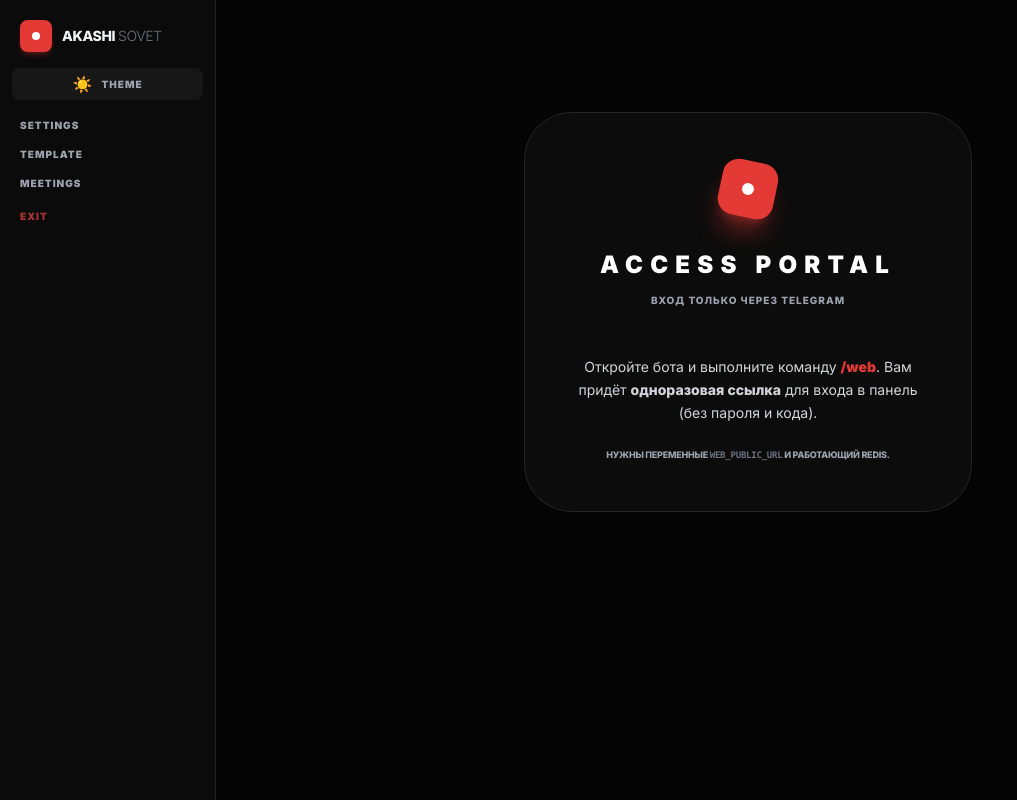
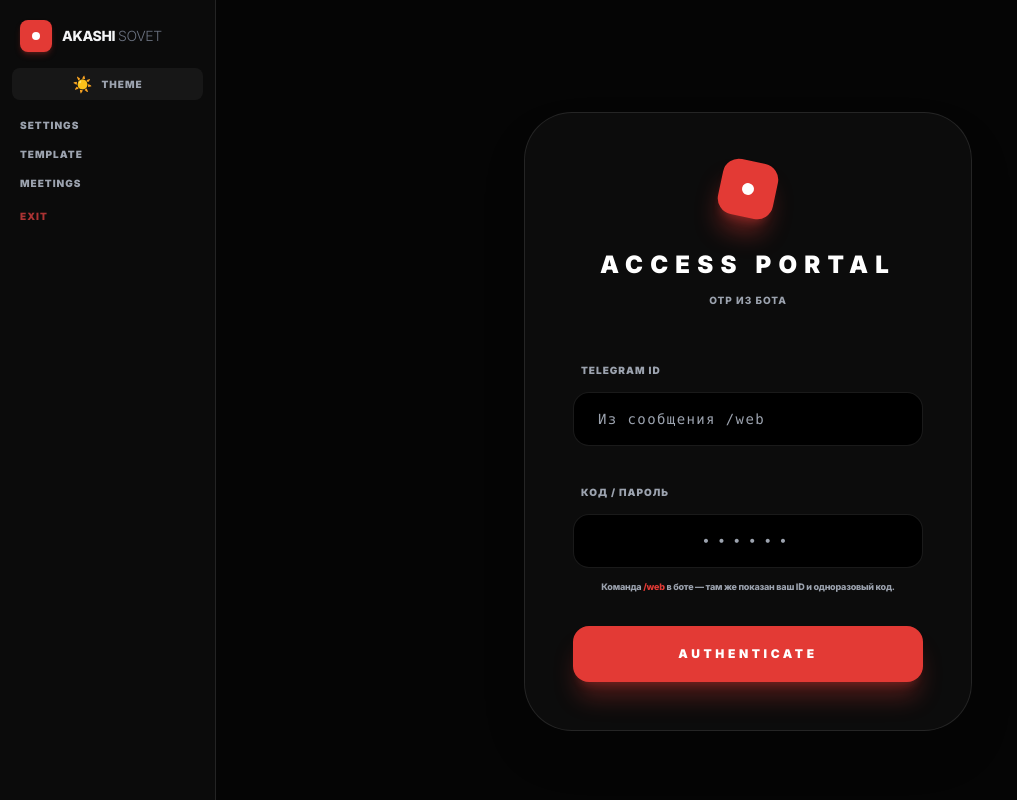
Before and after one commit to nurikw3/AkashiSovet, a FastAPI app: page /login in a window 1280 px wide. Shown: the whole page, without its empty margins (0-1017 px from the left). Run offline with FastAPI, Linux system fonts and the light colour scheme; parts of the project's set-up code (start-up, migrations or seed data) failed here and were passed over; some libraries are stand-ins or nearby versions.

Commit message:
refactor: возврат входа в панель по OTP + ID из /web
- Удалён web_auth и GET /auth (без Redis для логина)
- /web: generate_web_login_code, в сообщении Telegram ID и 6-значный код
- generate_web_login_code: upsert в users, чтобы запись существовала
- Восстановлены POST /login, форма, опциональный пароль в настройках

Co-authored-by: Cursor <cursoragent@cursor.com>

```diff
--- a/stdlib/services/__init__.py
+++ b/stdlib/services/__init__.py
@@ -4,12 +4,10 @@ from stdlib.services import application_service
 from stdlib.services import file_service
 from stdlib.services import meeting_service
 from stdlib.services import notification_service
-from stdlib.services import web_auth_service
 
 __all__ = [
     "application_service",
     "file_service",
     "meeting_service",
     "notification_service",
-    "web_auth_service",
 ]
--- a/stdlib/services/web_auth_service.py
+++ /dev/null
@@ -1,54 +0,0 @@
-"""Одноразовые ссылки для входа суперпользователя в веб-панель (Redis)."""
-
-from __future__ import annotations
-
-import secrets
-
-from bot.config import config
-from bot.logger import logger
-from stdlib.redis_client import redis_client
-
-_AUTH_PREFIX = "auth_token:"
-
-
-def _token_key(token: str) -> str:
-    return f"{_AUTH_PREFIX}{token}"
-
-
-async def mint_login_token(user_id: int) -> str | None:
-    """Создаёт одноразовый токен, TTL из конфига. Возвращает None, если Redis недоступен."""
-    r = redis_client
-    if r is None:
-        logger.warning("web auth: Redis unavailable, cannot mint token")
-        return None
-    raw = secrets.token_urlsafe(32)
-    ttl = max(60, int(config.WEB_AUTH_TOKEN_TTL_SECONDS))
-    ok = await r.set(_token_key(raw), str(user_id), ex=ttl)
-    if not ok:
-        return None
-    return raw
-
-
-async def consume_login_token(token: str | None) -> int | None:
-    """Забирает и удаляет токен (single-use). Возвращает user_id или None."""
-    if not token or not str(token).strip():
-        return None
-    raw = str(token).strip()
-    if len(raw) > 512:
-        return None
-    r = redis_client
-    if r is None:
-        return None
-    key = _token_key(raw)
-    try:
-        uid_s = await r.getdel(key)
-    except Exception:
-        uid_s = await r.get(key)
-        if uid_s:
-            await r.delete(key)
-    if not uid_s:
-        return None
-    try:
-        return int(uid_s)
-    except (TypeError, ValueError):
-        return None
--- a/web/main.py
+++ b/web/main.py
@@ -3,7 +3,7 @@ from contextlib import asynccontextmanager
 from pathlib import Path
 from types import SimpleNamespace
 
-from fastapi import FastAPI, Request, Form, Depends, HTTPException, Response, Query
+from fastapi import FastAPI, Request, Form, Depends, HTTPException, Response
 from fastapi.staticfiles import StaticFiles
 from pydantic import ValidationError
 from fastapi.templating import Jinja2Templates
@@ -13,13 +13,14 @@ from aiogram import Bot
 from io import BytesIO
 from urllib.parse import quote, urlencode
 from bot.logger import logger
+import bcrypt
 import stdlib.db as db
 import stdlib.keyboards as kb
 from stdlib.pdf import get_app_pdf_buffer, generate_pdf_filename
 from bot.config import config
 from stdlib import resources
 from stdlib.models import Application
-from stdlib.services import application_service, file_service, meeting_service, web_auth_service
+from stdlib.services import application_service, file_service, meeting_service
 from stdlib.services.notification_service import (
     notify_user_application_approved,
     notify_user_application_rework,
@@ -67,6 +68,14 @@ templates.env.filters["urlquote"] = lambda v: quote(str(v or ""), safe="")
 # --- AUTH HELPERS ---
 
 
+async def _get_hashed_password(user_id: int) -> str | None:
+    async with db._pool_conn() as conn:
+        row = await conn.fetchrow(
+            "SELECT hashed_password FROM users WHERE user_id = $1", user_id
+        )
+    return row["hashed_password"] if row else None
+
+
 async def get_admin(request: Request):
     admin_id = request.cookies.get("admin_session")
     if not admin_id or int(admin_id) not in config.SUPERUSER_IDS:
@@ -93,31 +102,48 @@ async def login_page(request: Request):
     )
 
 
-@app.get("/auth")
-async def auth_by_token(
-    token: str | None = Query(None),
+@app.post("/login", response_class=HTMLResponse)
+async def login_post(
+    request: Request,
+    tg_id: int = Form(...),
+    code: str = Form(...),
 ):
-    """Одноразовый вход по ссылке из бота (/web)."""
-    if not token:
-        return RedirectResponse(
-            url="/login?error=" + quote("Ссылка без токена"),
-            status_code=302,
+    if tg_id not in config.SUPERUSER_IDS:
+        return templates.TemplateResponse(
+            request=request,
+            name="login.html",
+            context={"error": "Пользователь не найден"},
         )
-    user_id = await web_auth_service.consume_login_token(token)
-    if user_id is None:
-        return RedirectResponse(
-            url="/login?error=" + quote("Ссылка недействительна или истекла"),
-            status_code=302,
-        )
-    if user_id not in config.SUPERUSER_IDS:
-        return RedirectResponse(
-            url="/login?error=" + quote("Доступ запрещён"),
-            status_code=302,
-        )
-    response = RedirectResponse(url="/", status_code=302)
+
+    hashed = await _get_hashed_password(tg_id)
+
+    if hashed:
+        if not bcrypt.checkpw(code.encode(), hashed.encode()):
+            otp_ok = await db.verify_web_login_code(user_id=tg_id, input_code=code)
+            if not otp_ok:
+                return templates.TemplateResponse(
+                    request=request,
+                    name="login.html",
+                    context={"error": "Неверный пароль или код"},
+                )
+    else:
+        otp_ok = await db.verify_web_login_code(user_id=tg_id, input_code=code)
+        if not otp_ok:
+            return templates.TemplateResponse(
+                request=request,
+                name="login.html",
+                context={
+                    "error": "Неверный код. Получите новый через /web в боте",
+                },
+            )
+
+    response = RedirectResponse(
+        url="/settings" if not hashed else "/",
+        status_code=302,
+    )
     response.set_cookie(
         key="admin_session",
-        value=str(user_id),
+        value=str(tg_id),
         httponly=True,
         samesite="lax",
         max_age=config.ADMIN_SESSION_MAX_AGE_SECONDS,
@@ -137,10 +163,35 @@ async def logout():
 
 @app.get("/settings", response_class=HTMLResponse)
 async def settings_page(request: Request, admin_id=Depends(get_admin)):
+    hashed = await _get_hashed_password(admin_id)
     return templates.TemplateResponse(
         request=request,
         name="settings.html",
-        context={"success": request.query_params.get("success")},
+        context={
+            "has_password": bool(hashed),
+            "success": request.query_params.get("success"),
+            "error": None,
+        },
+    )
+
+
+@app.post("/settings/password", response_class=HTMLResponse)
+async def set_password(
+    request: Request,
+    password: str = Form(...),
+    admin_id=Depends(get_admin),
+):
+    if len(password) < 8:
+        return HTMLResponse(
+            '<p class="text-akashi-red text-[10px] font-black text-center uppercase tracking-widest">'
+            "⚠ Минимум 8 символов</p>"
+        )
+
+    await db.update_user_password(admin_id, password)
+    logger.info("Password updated for admin {}", admin_id)
+    return HTMLResponse(
+        '<p class="text-green-500 text-[10px] font-black text-center uppercase tracking-widest">'
+        "✓ Пароль сохранён — используйте его при следующем входе</p>"
     )
 
 
--- a/web/templates/login.html
+++ b/web/templates/login.html
@@ -8,7 +8,7 @@
             <div class="w-3 h-3 bg-white rounded-full"></div>
         </div>
         <h2 class="text-2xl font-black uppercase tracking-[0.3em] dark:text-white">Access Portal</h2>
-        <p class="text-[10px] text-gray-400 uppercase tracking-widest mt-3 font-bold text-center">Вход только через Telegram</p>
+        <p class="text-[10px] text-gray-400 uppercase tracking-widest mt-3 font-bold">OTP из бота</p>
     </div>
 
     {% if error %}
@@ -17,14 +17,26 @@
     </div>
     {% endif %}
 
-    <div class="space-y-6 text-center">
-        <p class="text-sm text-gray-600 dark:text-gray-300 leading-relaxed">
-            Откройте бота и выполните команду <span class="text-akashi-red font-black">/web</span>.
-            Вам придёт <b>одноразовая ссылка</b> для входа в панель (без пароля и кода).
-        </p>
-        <p class="text-[9px] text-gray-400 font-bold uppercase tracking-tight">
-            Нужны переменные <code class="font-mono text-gray-500">WEB_PUBLIC_URL</code> и работающий Redis.
-        </p>
-    </div>
+    <form action="/login" method="post" class="flex flex-col gap-8">
+        <div class="space-y-3">
+            <label class="text-[10px] text-gray-400 uppercase font-black tracking-widest ml-2">Telegram ID</label>
+            <input type="text" name="tg_id" inputmode="numeric" pattern="[0-9]*" placeholder="Из сообщения /web" required
+                class="w-full bg-gray-50 dark:bg-black border border-gray-200 dark:border-white/10 rounded-2xl px-6 py-4 text-sm focus:ring-4 ring-akashi-red/10 outline-none transition-all dark:text-white font-mono tracking-widest">
+        </div>
+
+        <div class="space-y-3">
+            <label class="text-[10px] text-gray-400 uppercase font-black tracking-widest ml-2">Код / пароль</label>
+            <input type="password" name="code" placeholder="••••••" required
+                class="w-full bg-gray-50 dark:bg-black border border-gray-200 dark:border-white/10 rounded-2xl px-6 py-4 text-sm focus:ring-4 ring-akashi-red/10 outline-none transition-all dark:text-white font-mono tracking-[0.5em] text-center">
+            <p class="text-[9px] text-gray-400 text-center font-bold mt-4 tracking-tight">
+                Команда <span class="text-akashi-red">/web</span> в боте — там же показан ваш ID и одноразовый код.
+            </p>
+        </div>
+
+        <button type="submit"
+            class="bg-akashi-red hover:bg-red-600 text-white font-black py-5 rounded-2xl uppercase tracking-[0.3em] transition-all text-xs shadow-xl shadow-akashi-red/30 active:scale-95">
+            Authenticate
+        </button>
+    </form>
 </div>
 {% endblock %}
```
Also changed, not shown: stdlib/db.py (+5 -2 lines), stdlib/handlers/superuser/cmds.py (+9 -28 lines), web/templates/settings.html (+19 -8 lines).
